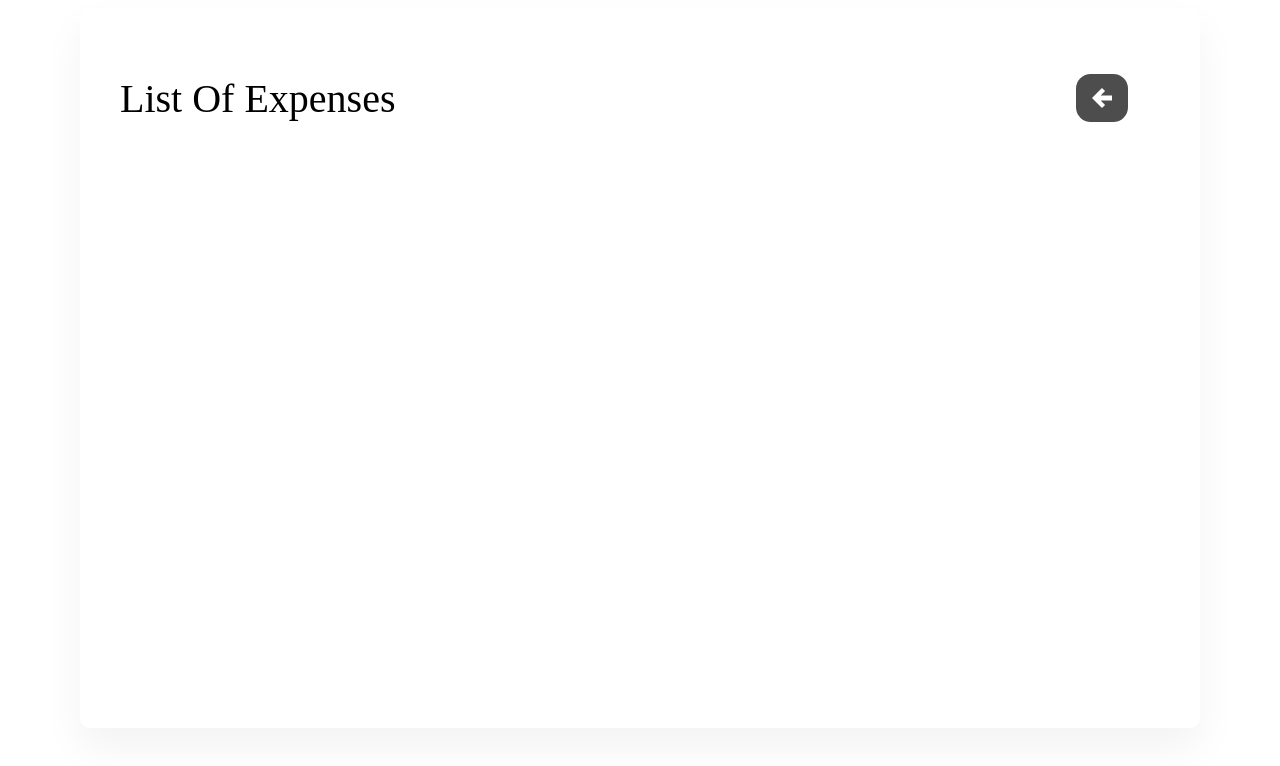
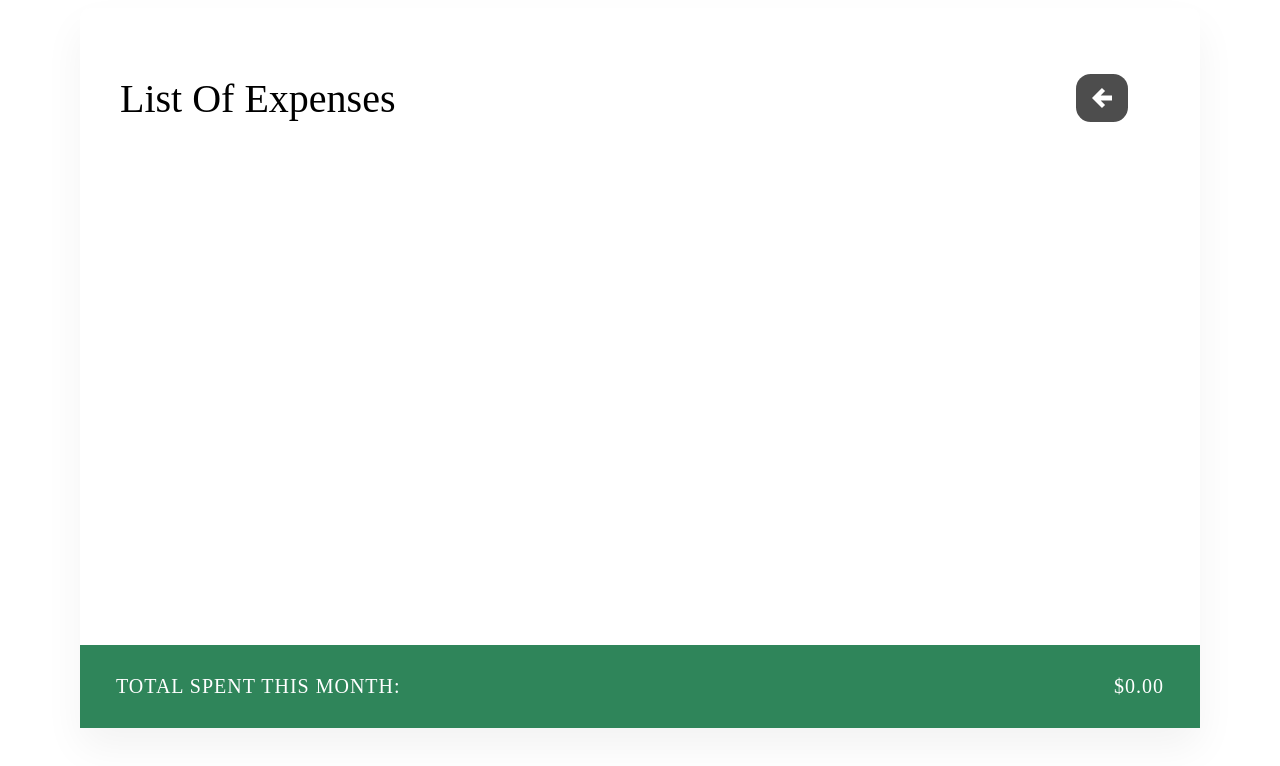
Before and after one commit to Ludwig-a11/expenseRecordApp, a React (Vite) app: page /list-of-expenses in a window 1280 px wide. Shown: the top 766 px of the page. Built offline with nearby package versions, Linux system fonts and the light colour scheme; no server answers; sample sign-in values are in the browser's storage.

Commit message:
Total Spent Bar

```diff
--- a/src/App.jsx
+++ b/src/App.jsx
@@ -9,6 +9,7 @@ import {
 import Button from "./elements/Button";
 import LogOutButton from "./components/LogOutButton";
 import ExpenseForm from "./components/ExpenseForm";
+import TotalSpentBar from "./components/TotalSpentBar";
 
 function App() {
   return (
@@ -28,6 +29,7 @@ function App() {
         </HeaderContainer>
       </Header>
       <ExpenseForm />
+      <TotalSpentBar />
     </>
   );
 }
--- a/src/components/ExpensesByCategory.jsx
+++ b/src/components/ExpensesByCategory.jsx
@@ -1,7 +1,7 @@
 import {Header, Title, HeaderContainer, ButtonsContainer} from "./../elements/Header"
 import {Helmet} from "react-helmet"
 import BackButton from "../elements/BackButton"
-
+import TotalSpentBar from "./TotalSpentBar"
 
 const ExpensesByCategory = () => {
   return (
@@ -18,6 +18,7 @@ const ExpensesByCategory = () => {
           </ButtonsContainer>
         </HeaderContainer>
       </Header>
+      <TotalSpentBar />
     </>
   )
 }
--- a/src/components/ListOfExpenses.jsx
+++ b/src/components/ListOfExpenses.jsx
@@ -2,6 +2,7 @@ import { Header, Title, HeaderContainer, ButtonsContainer} from "./../elements/H
 import { Helmet } from "react-helmet";
 import BackButton from "../elements/BackButton";
 import { useAuth } from "./../context/AuthContext";
+import TotalSpentBar from "./TotalSpentBar";
 
 const ListOfExpenses = () => {
 
@@ -21,6 +22,7 @@ const ListOfExpenses = () => {
           </ButtonsContainer>
         </HeaderContainer>
       </Header>
+      <TotalSpentBar />
     </>
   );
 };
--- /dev/null
+++ b/src/components/TotalSpentBar.jsx
@@ -0,0 +1,14 @@
+import { TotalBar } from './../elements/TotalSpentBar';
+import convertToCurrency from './../functions/convertToCurrency';
+
+
+const TotalSpentBar = () => {
+  return (
+    <TotalBar>
+        <p>Total spent this month:</p>
+        <p>{convertToCurrency(0)}</p>
+    </TotalBar>
+  )
+}
+
+export default TotalSpentBar;
--- /dev/null
+++ b/src/elements/TotalSpentBar.jsx
@@ -0,0 +1,18 @@
+import PropTypes from 'prop-types';
+import styles from './TotalSpentBar.module.css';
+
+const TotalBar = ({ children, ...props }) =>{
+    return (
+        <div className={styles.totalBar} {...props}>
+            {children}
+        </div>
+    );
+};
+
+const childrenShape = PropTypes.node.isRequired;
+
+TotalBar.propTypes = {
+    children: childrenShape,
+};
+
+export { TotalBar };
--- /dev/null
+++ b/src/elements/TotalSpentBar.module.css
@@ -0,0 +1,21 @@
+.totalBar {
+    background-color: #2f855a;
+    font-size: 1.25rem; /* 20px */
+    letter-spacing: 1px;
+    font-weight: 500;
+    text-transform: uppercase;
+    padding: 0.62rem 2.25rem; /* 10px 40px */
+    color: #fff;
+    display: flex;
+    justify-content: space-between;
+    align-items: center;
+    width: 100%;
+    box-sizing: border-box;
+}
+
+@media (max-width: 31.25rem) { /* 500px */
+    .totalBar{
+        flex-direction: column;
+        font-size: 14px;
+    }
+    }
--- /dev/null
+++ b/src/functions/convertToCurrency.js
@@ -0,0 +1,8 @@
+const formatAmount = (amount) => {
+    return new Intl.NumberFormat(
+        'en-US',
+        {style: 'currency', currency: 'USD', minimumFractionDigits: 2}
+    ).format(amount);
+};
+
+export default formatAmount;
```
